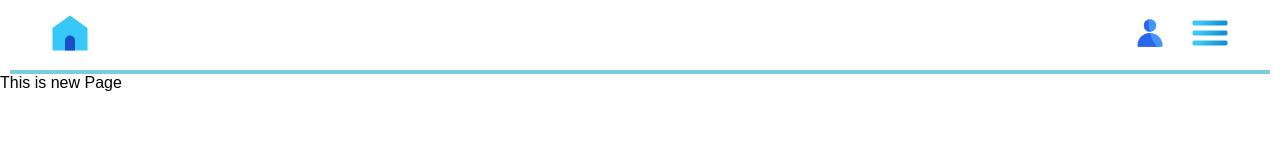
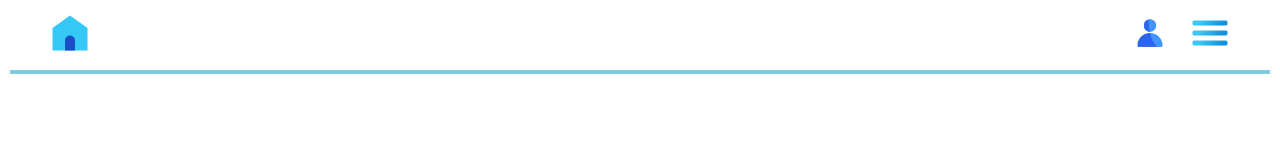
Before and after one commit to SuvrojyotiDey/React_Tutorials, a React (Create React App) app in the folder reactapp/: page /newPage in a window 1280 px wide. Shown: the top 164 px of the page. Built offline with nearby package versions, Linux system fonts and the light colour scheme.

Commit message:
day4Changes

```diff
--- a/reactapp/src/Pages/NewPage/NewPage.component.tsx
+++ b/reactapp/src/Pages/NewPage/NewPage.component.tsx
@@ -5,7 +5,6 @@ const NewPage=()=>{
     return (
     <>
         <Navbar/>
-        <div>This is new Page</div>
     </>
     );
 };
```
